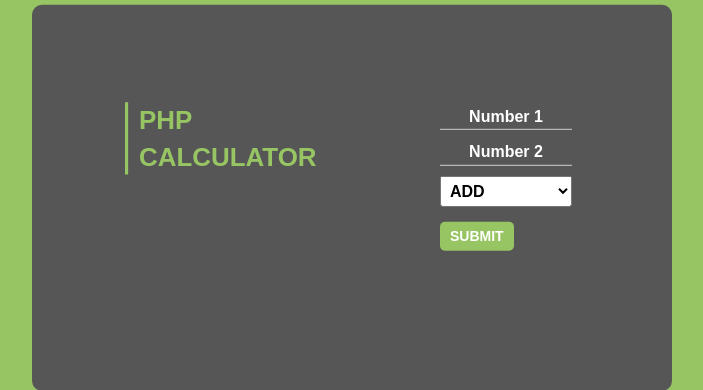
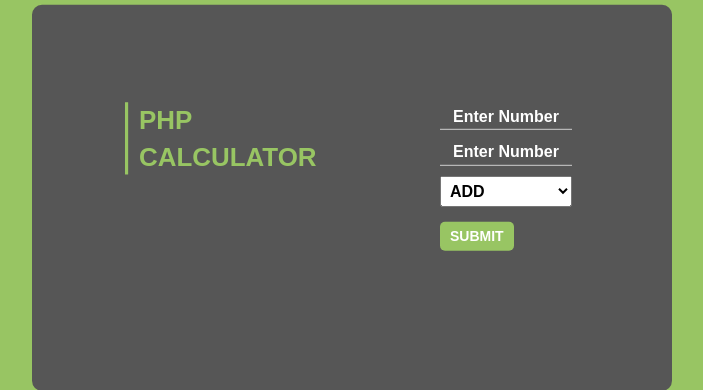
Before and after one commit to ajinkyacodes/javascript-apps, a PHP site: page / in a window 1280 px wide. Shown: the part 202-592 px from the top of the page, without its empty margins (288-991 px from the left). Run offline with PHP 8.4, Linux system fonts and the light colour scheme.

Commit message:
Enter number text modified

```diff
--- a/php-calculator-app/index.php
+++ b/php-calculator-app/index.php
@@ -15,8 +15,8 @@
             </div>
             <div class="calculator">
                 <form name="php-calc-form" class="php-calc-form" action="<?php echo htmlspecialchars($_SERVER["PHP_SELF"]);?>" method="POST">
-                    <input type="number" name="num1" id="num1" placeholder="Number 1">
-                    <input type="number" name="num2" id="num2" placeholder="Number 2">
+                    <input type="number" name="num1" id="num1" placeholder="Enter Number">
+                    <input type="number" name="num2" id="num2" placeholder="Enter Number">
                     <select name="operation" id="operation">
                         <option value="add">ADD</option>
                         <option value="sub">SUB</option>
```
